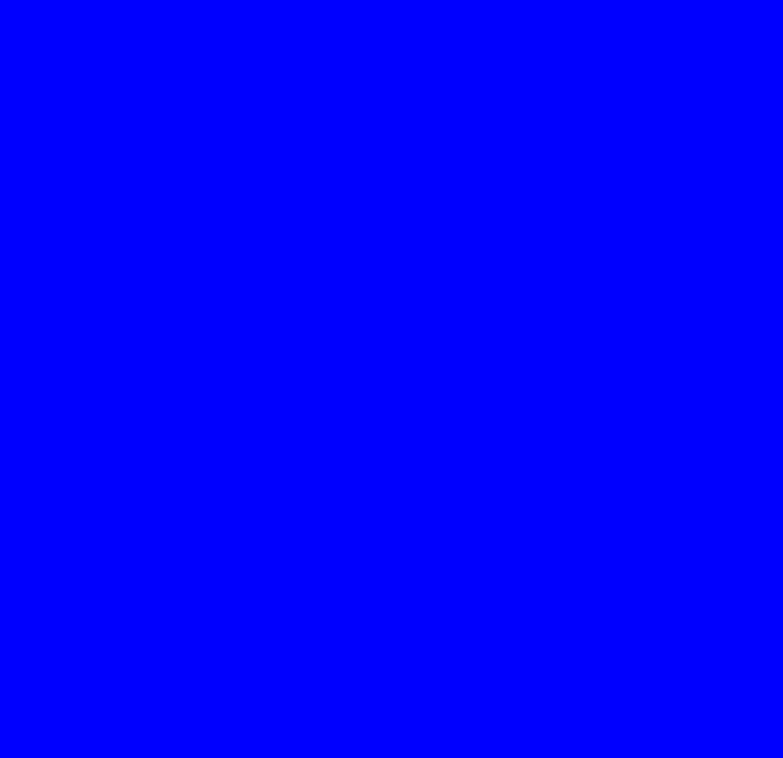
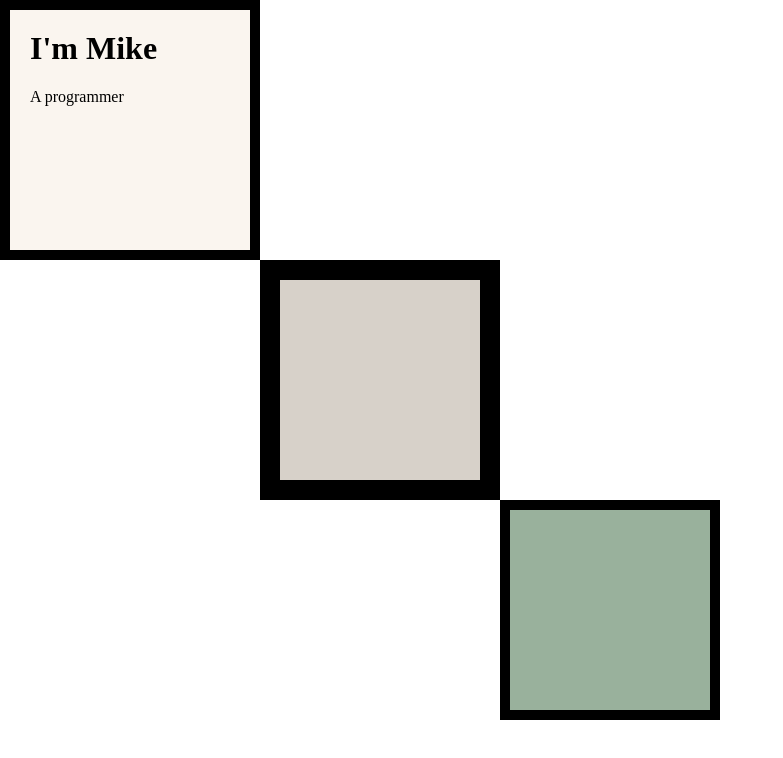
Before and after one commit to mcwiet/test_website, a plain HTML site: page css_personal_site/index.html in a window 1280 px wide. Shown: the whole page, without its empty margins (0-783 px from the left). Drawn offline with Linux system fonts and the light colour scheme.

Commit message:
Committing changes up through video 41 with the box spacing challenge.

```diff
--- a/css_personal_site/css/style.css
+++ b/css_personal_site/css/style.css
@@ -1,3 +1,35 @@
-body {
-  background-color: blue;
+body{
+  margin: 0;
 }
+
+h1{
+  margin-top: 0;
+}
+
+.top_container{
+  background-color: #faf5ef;
+  border: solid 10px;
+  border-color: black;
+  height: 200px;
+  margin: 0 0 0 0;
+  padding: 20px;
+  width: 200px;
+}
+
+.middle_container{
+  background-color: #d7d1c9;
+  border: solid 20px;
+  border-color: black;
+  height: 200px;
+  margin: 0 0 0 260px;
+  width: 200px;
+}
+
+.bottom_container{
+  background-color: #99b19c;
+  border: solid 10px;
+  border-color: black;
+  height: 200px;
+  margin: 0 0 0 500px;
+  width: 200px;
+}
--- a/css_personal_site/index.html
+++ b/css_personal_site/index.html
@@ -1,11 +1,21 @@
 <!DOCTYPE html>
 <html lang="en" dir="ltr">
   <head>
-    <link rel="stylesheet" href="css/style.css">
     <meta charset="utf-8">
     <title>Mike C</title>
+      <link rel="stylesheet" href="css/style.css" />
+      <link rel="icon" href="favicon.ico" />
   </head>
   <body>
+    <div class="top_container">
+      <h1>I'm Mike</h1>
+      <p>A programmer</p>
+    </div>
+    <div class="middle_container">
 
+    </div>
+    <div class="bottom_container">
+
+    </div>
   </body>
 </html>
```
Also changed, not shown: css_personal_site/favicon.ico (added).
